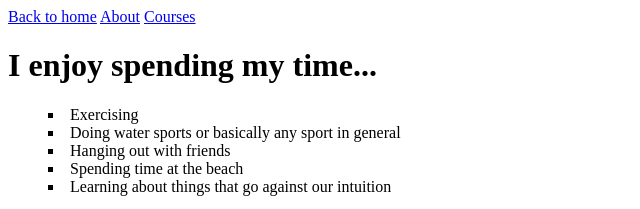
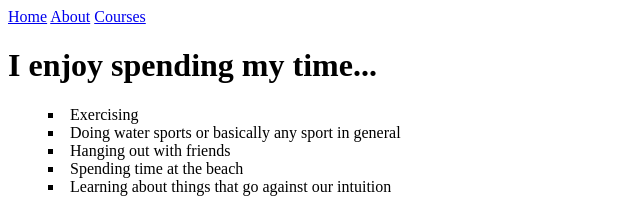
Before and after one commit to chrishall-28/chrishall-28.github.io, a plain HTML site: page hobbies.html in a window 1280 px wide. Shown: the top 209 px of the page, 0-640 px from the left. Drawn offline with Linux system fonts and the light colour scheme; files whose address does not match are found by name.

Commit message:
Update hobbies.html

```diff
--- a/hobbies.html
+++ b/hobbies.html
@@ -6,7 +6,7 @@
 </head>
 <body>
 <nav>
-	<a href="../chrishall-28.github.io/MyLife.html">Back to home</a>
+	<a href="../chrishall-28.github.io/MyLife.html">Home</a>
 	<a href="../chrishall-28.github.io/overview.html">About</a>
 	<a href="../chrishall-28.github.io/courses.html">Courses</a>
 </nav>
```
